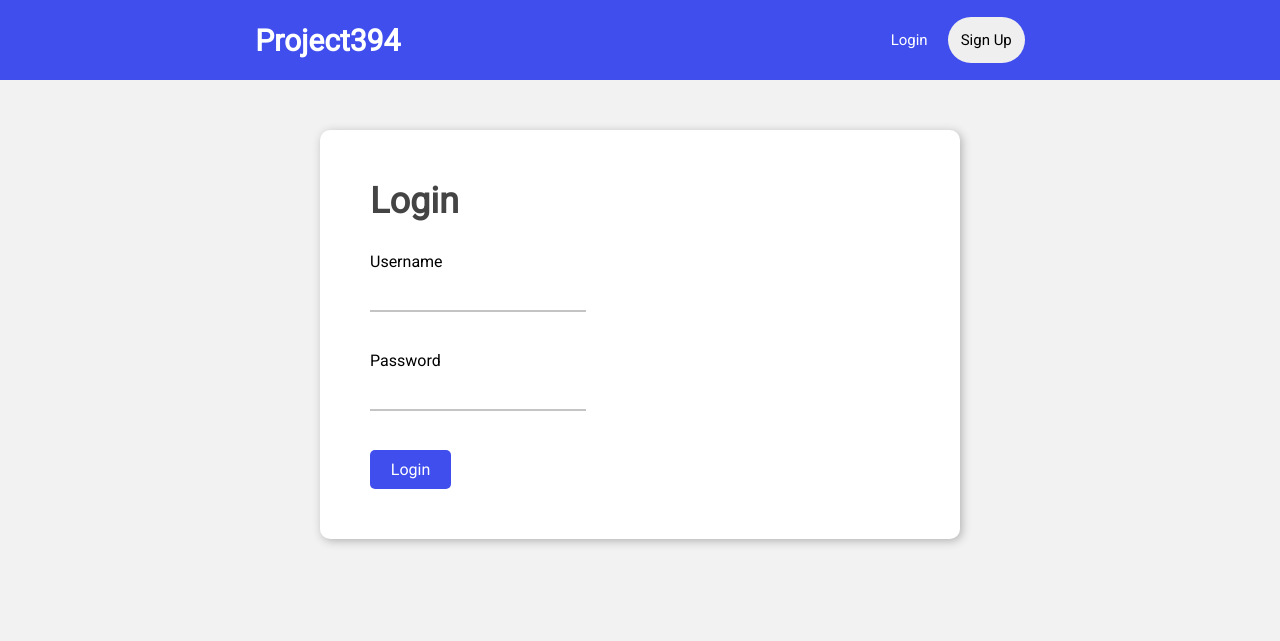
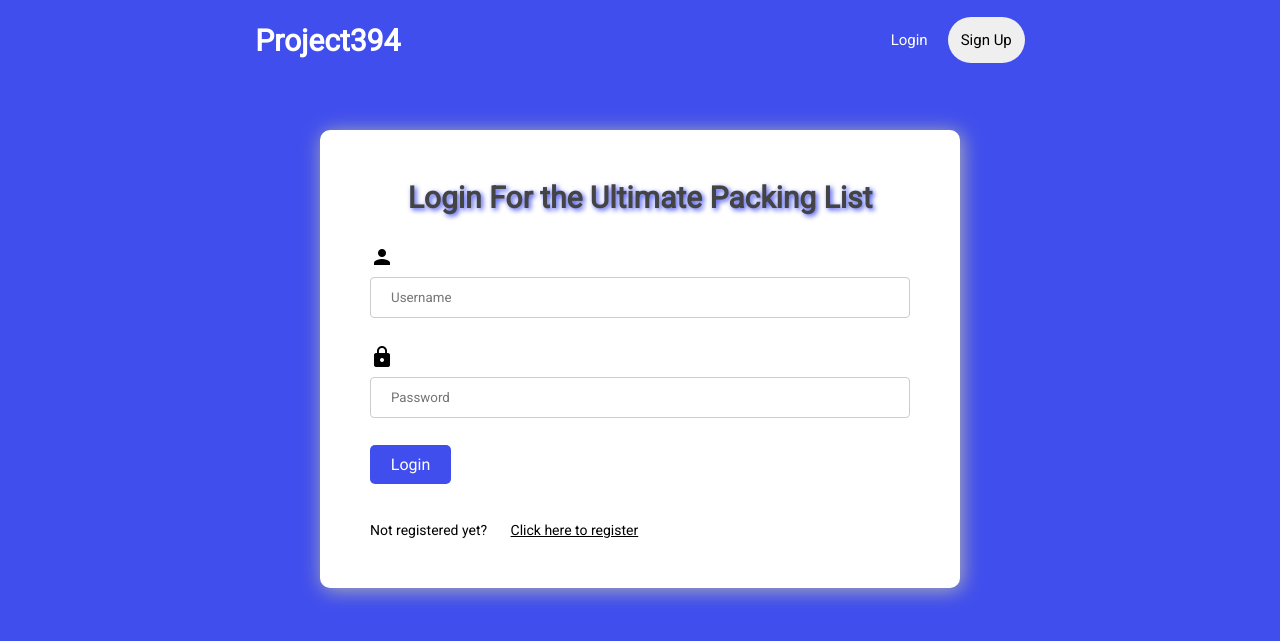
Before and after one commit to kmatta0731/AstroPackSchoolProj, a Django app: page /login/ in a window 1280 px wide. Shown: the top 641 px of the page. Run offline with Django 4.2, Linux system fonts and the light colour scheme.

Commit message:
login css updates

```diff
--- a/myapp/myapp/settings.py
+++ b/myapp/myapp/settings.py
@@ -80,7 +80,7 @@ DATABASES = {
         'ENGINE': 'django.db.backends.postgresql',
         'NAME': 'postgres',
         'USER': 'postgres',
-        'PASSWORD': 'kriska105',
+        'PASSWORD': 'postgres',
         'HOST': '0.0.0.0',
         'PORT': '5432',
     }
--- /dev/null
+++ b/myapp/requirements.txt
@@ -0,0 +1,5 @@
+asgiref==3.6.0
+backports.zoneinfo==0.2.1
+Django==4.1.6
+psycopg2==2.9.5
+sqlparse==0.4.3
--- a/myapp/static/css/login.css
+++ b/myapp/static/css/login.css
@@ -11,14 +11,15 @@
 
 body {
     font-family: Arial, sans-serif;
-    background-color: #f2f2f2;
+    background-color: #404eed;
 }
 
 .login-text {
-    text-align: left;
+    text-shadow: 2px 2px 5px #404eed;
+    text-align: center;
     font-size: 2em;
     margin-bottom: 30px;
-    font-size: 36px;
+    font-size: 30px;
     color: #444;
 }
 
@@ -26,8 +27,8 @@ form {
     width: 50%;
     margin: 50px auto;
     padding: 50px;
-    background-color: #fff;
-    box-shadow: 2px 2px 10px rgb(177, 177, 177);
+    background-color: white;
+    box-shadow: 2px 2px 20px rgb(177, 177, 177);
     border-radius: 10px;
     display: flex;
     text-align: left;
@@ -35,13 +36,13 @@ form {
 }
 
 input[type="text"], input[type="password"] {
-    width: 40%;
-    padding: 10px 0px;
-    margin-bottom: 20px;
-    font-size: 16px;
-    border: none;
-    border-bottom: 2px solid rgb(196, 196, 196);
-    outline: none;
+    width: 100%;
+    padding: 12px 20px;
+    margin: 8px 0;
+    display: inline-block;
+    border: 1px solid #ccc;
+    border-radius: 4px;
+    box-sizing: border-box;
 }
 
 input[type="text"]:focus, input[type="password"]:focus {
@@ -63,6 +64,17 @@ input[type="submit"] {
 
 input[type="submit"]:hover {
     background-color: #404eed;
+}
+
+label.register-label {
+    display: inline-block;
+    font-size: 14px;
+}
+
+a.register-link {
+    font-size: 14px;
+    color: black;
+    text-decoration: underline;
 }
 
 .messages {
--- a/myapp/static/css/register.css
+++ b/myapp/static/css/register.css
@@ -15,7 +15,7 @@
 }
 
 body {
-    background-color: #f2f2f2;
+    background-color: purple;
     font-family: Arial, sans-serif;
 }
 
--- a/myapp/templates/login.html
+++ b/myapp/templates/login.html
@@ -2,10 +2,13 @@
 <!DOCTYPE html>
 <html>
     <head>
-        <title>Login</title>
+        <title>Login For the Ultimate Packing List</title>
         <link rel="stylesheet" href="{% static 'css/login.css' %}">
-        <link rel="stylesheet" href="{% static 'css/register.css' %}">
         <link rel="stylesheet" href="{% static 'css/style.css' %}">
+
+        <title>Google Icons</title>
+        <meta name="viewport" content="width=device-width, initial-scale=1">
+        <link rel="stylesheet" href="https://fonts.googleapis.com/icon?family=Material+Icons">
     </head>
     <body>
         <header class="nav-bar">
@@ -18,7 +21,7 @@
             </div>
         </header>
         <form method="POST" action="">
-            <h1 class="login-text">Login</h1>
+            <h1 class="login-text">Login For the Ultimate Packing List</h1>
             {% csrf_token %}
             {% if messages %}
                 <ul class="messages">
@@ -27,13 +30,20 @@
                     {% endfor %}
                 </ul>
             {% endif %}
-            <label for="username">Username</label>
-            <input type="text" name="username" id="username">
+            <label for="username"></label>
+            <i class="material-icons">person</i>
+            <input type="text" name="" id="username" placeholder="Username">
             <br>
-            <label for="password">Password</label>
-            <input type="password" name="password" id="password">
+            <label for="password"></label>
+            <i class="material-icons">lock</i>
+            <input type="password" name="" id="password" placeholder="Password">
             <br>
             <input type="submit" value="Login">
+            <br><br>
+            <label class="register-label">
+            Not registered yet?
+            <a href="register.html" class="register-link">Click here to register</a>
+            </label>
         </form>
     </body>
 </html>
--- a/myapp/user_dashboard/templates/dashboard.html
+++ b/myapp/user_dashboard/templates/dashboard.html
@@ -3,8 +3,6 @@
 <html>
     <head>
         <title>Dashboard</title>
-        <link rel="stylesheet" href="{% static 'css/login.css' %}">
-        <link rel="stylesheet" href="{% static 'css/register.css' %}">
         <link rel="stylesheet" href="{% static 'css/style.css' %}">
     </head>
     <body>
```
